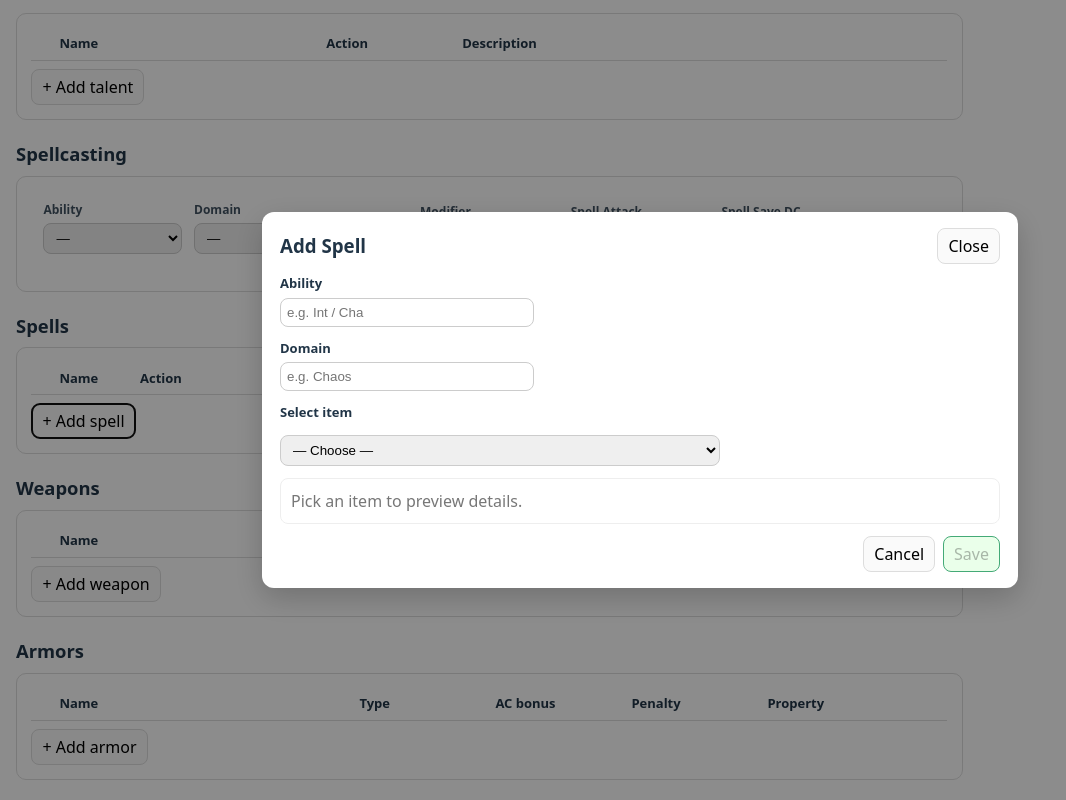
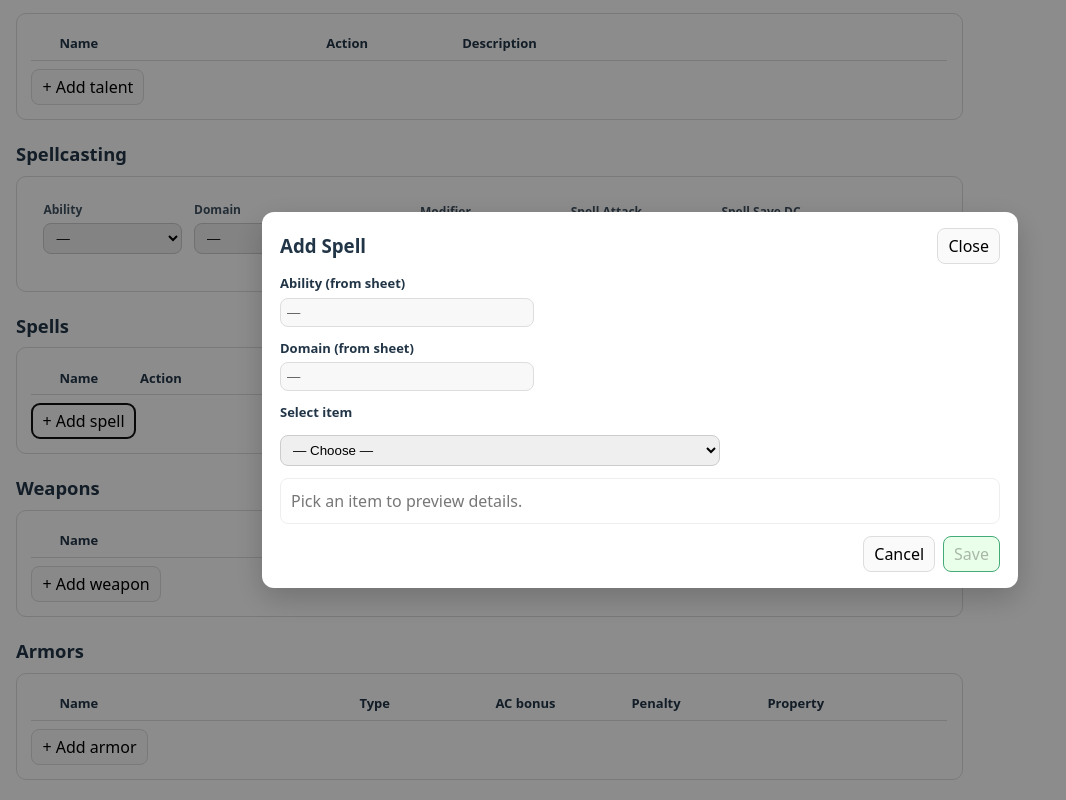
Before and after one commit to vegardmj/veins-of-power-app, a React (Vite) app: page / in a window 1280 px wide. Both pictures are taken after a click on the button "+ Add spell". Shown: the part 1840-2640 px from the top of the page, without its empty margins (0-1066 px from the left). Built offline with nearby package versions, Linux system fonts and the light colour scheme.

Commit message:
Update SpellsGrid.tsx

```diff
--- a/src/components/SpellsGrid.tsx
+++ b/src/components/SpellsGrid.tsx
@@ -1,5 +1,5 @@
 // src/components/SpellsGrid.tsx
-import React, { useMemo, useState } from "react";
+import React, { useMemo } from "react";
 import type { SpellRow } from "../types";
 import { GenericPickerGrid } from "./GenericPickerGrid";
 import type { ColumnDef, PickerFilter } from "./GenericPickerGrid";
@@ -12,7 +12,7 @@ const NARROW = 110;
 function parseMana(rec: SpellRecord): number {
   const raw = String(rec["Mana"] ?? "").trim();
   const n = parseInt(raw, 10);
-  return Number.isFinite(n) ? n : Number.POSITIVE_INFINITY;
+  return Number.isFinite(n) ? n : Number.POSITIVE_INFINITY; // unknown mana goes last
 }
 function hasFocus(rec: SpellRecord): boolean {
   const raw = String(rec["Focus"] ?? "")
@@ -23,6 +23,23 @@ function hasFocus(rec: SpellRecord): boolean {
 function normalize(s: string) {
   return (s || "").toLowerCase().trim();
 }
+function spellMatches(
+  rec: SpellRecord,
+  ability: string,
+  domain: string
+): boolean {
+  const a = normalize(ability);
+  const d = normalize(domain);
+  if (!a && !d) return true; // no filter selected => show all
+  const recAbility = normalize(rec["Ability"] || "");
+  const recDomains = String(rec["Domain"] || "")
+    .split(",")
+    .map((x) => normalize(x))
+    .filter(Boolean);
+  const abilityOk = a ? recAbility === a : false;
+  const domainOk = d ? recDomains.includes(d) : false;
+  return abilityOk || domainOk; // keep your OR semantics
+}
 
 export function SpellsGrid({
   rows,
@@ -32,15 +49,16 @@ export function SpellsGrid({
 }: {
   rows: SpellRow[];
   onChange: (r: SpellRow[]) => void;
-  filterAbility?: string;
-  filterDomain?: string;
+  /** Read-only values coming from SpellcastingBlock */
+  filterAbility?: string; // "Int" | "Con" | "Cha" | ""
+  filterDomain?: string; // one of DOMAINS or ""
 }) {
   // Build sorted catalog once
   const spellItems = useMemo(() => {
     const copy = [...catalogSpells];
     copy.sort((a, b) => {
-      const ma = parseMana(a);
-      const mb = parseMana(b);
+      const ma = parseMana(a),
+        mb = parseMana(b);
       if (ma !== mb) return ma - mb;
       const na = String(a.Name ?? "");
       const nb = String(b.Name ?? "");
@@ -59,62 +77,47 @@ export function SpellsGrid({
     { key: "description", header: "Description" },
   ];
 
-  // Optional dynamic filters (ability/domain OR logic like before)
-  const [ability, setAbility] = useState(filterAbility ?? "");
-  const [domain, setDomain] = useState(filterDomain ?? "");
-
-  function spellMatches(rec: SpellRecord, a: string, d: string) {
-    const A = normalize(a);
-    const D = normalize(d);
-    if (!A && !D) return true;
-    const recAbility = normalize(rec["Ability"] || "");
-    const recDomains = String(rec["Domain"] || "")
-      .split(",")
-      .map((x) => normalize(x))
-      .filter(Boolean);
-    const abilityOk = A ? recAbility === A : false;
-    const domainOk = D ? recDomains.includes(D) : false;
-    return abilityOk || domainOk;
-  }
-
+  // Read-only filters (rendered as disabled inputs)
   const filters: PickerFilter<SpellRecord, string>[] = [
     {
-      label: "Ability",
-      value: ability,
-      onChange: setAbility,
-      renderControl: (val, onCh) => (
+      label: "Ability (from sheet)",
+      value: filterAbility,
+      onChange: () => {}, // no-op (read-only)
+      renderControl: (val) => (
         <input
-          value={val}
-          onChange={(e) => onCh(e.target.value)}
+          value={val || "—"}
+          readOnly
+          disabled
           style={{
             padding: 6,
             borderRadius: 8,
-            border: "1px solid #ccc",
+            border: "1px solid #ddd",
             maxWidth: 240,
+            background: "#f8f8f8",
           }}
-          placeholder="e.g. Int / Cha"
         />
       ),
-      predicate: (it, v) => spellMatches(it, v, domain),
+      predicate: (it) => spellMatches(it, filterAbility, filterDomain),
     },
     {
-      label: "Domain",
-      value: domain,
-      onChange: setDomain,
-      renderControl: (val, onCh) => (
+      label: "Domain (from sheet)",
+      value: filterDomain,
+      onChange: () => {}, // no-op (read-only)
+      renderControl: (val) => (
         <input
-          value={val}
-          onChange={(e) => onCh(e.target.value)}
+          value={val || "—"}
+          readOnly
+          disabled
           style={{
             padding: 6,
             borderRadius: 8,
-            border: "1px solid #ccc",
+            border: "1px solid #ddd",
             maxWidth: 240,
+            background: "#f8f8f8",
           }}
-          placeholder="e.g. Chaos"
         />
       ),
-      predicate: (it, v) => spellMatches(it, ability, v),
+      predicate: (it) => spellMatches(it, filterAbility, filterDomain),
     },
   ];
 
```
